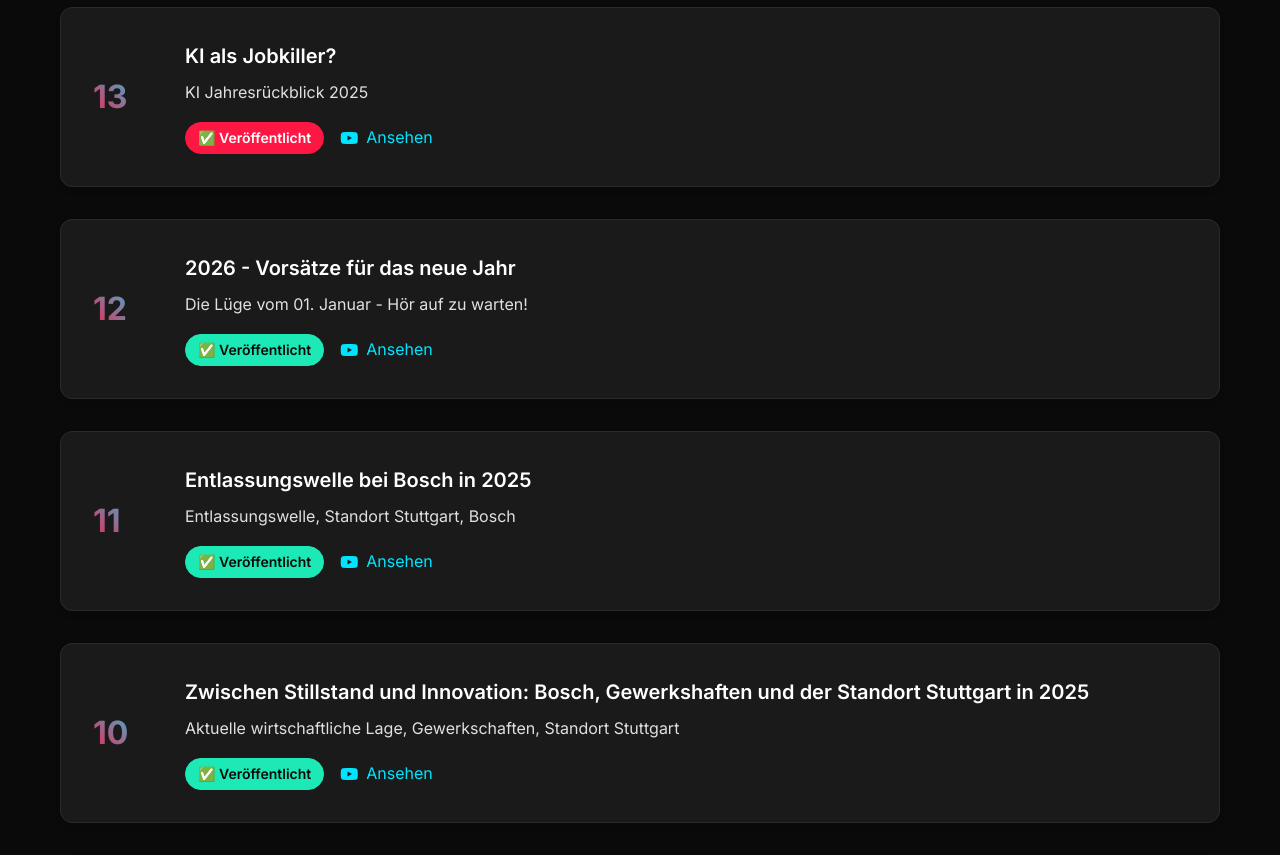
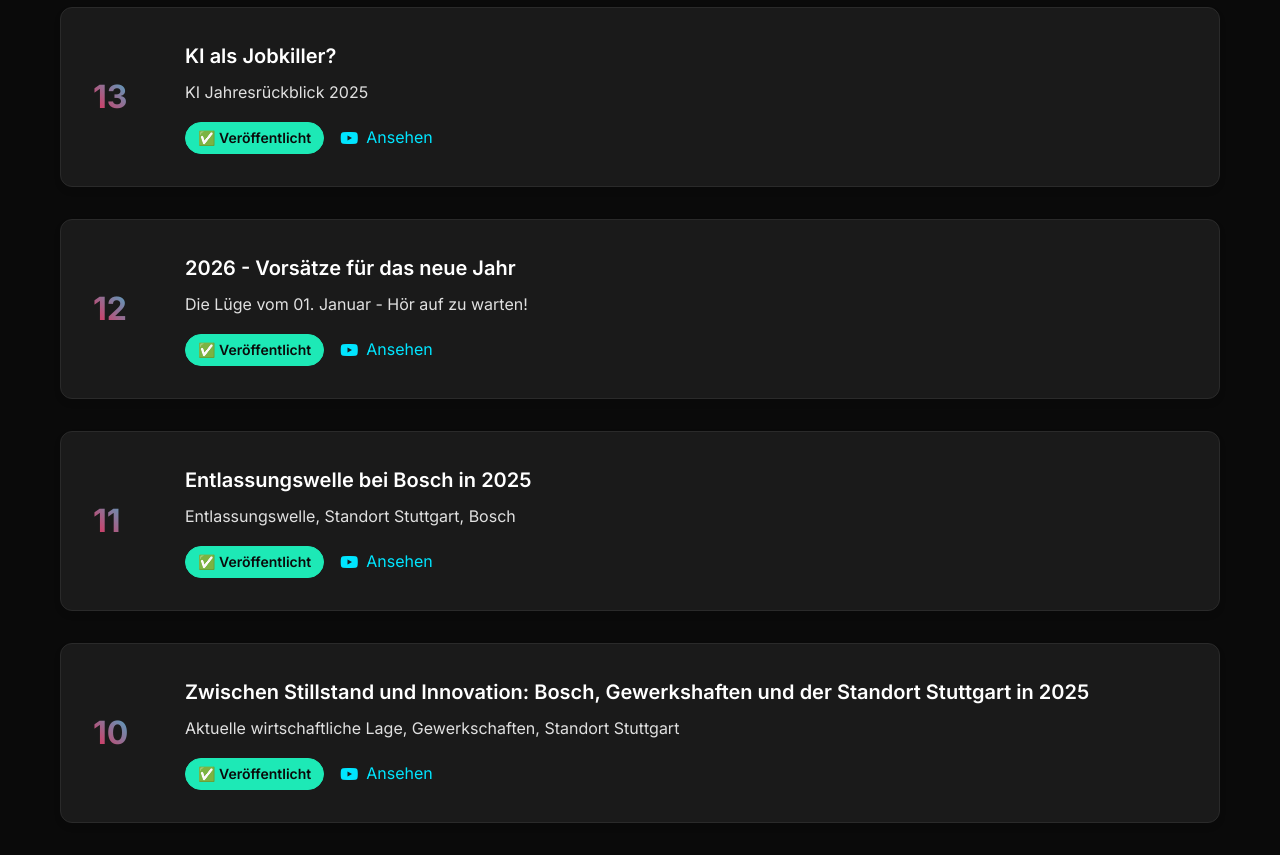
Before and after one commit to akademiker-und-hauptschueler/website, a plain HTML site: page docs/index.html in a window 1280 px wide. Shown: the part 3700-4555 px from the top of the page. Drawn offline with Linux system fonts and the light colour scheme.

Commit message:
updated recorded list
Signed-off-by: Dennis Grewe <dennis.grewe@hs-esslingen.de>

```diff
--- a/docs/index.html
+++ b/docs/index.html
@@ -227,7 +227,7 @@
                         <h3>KI als Jobkiller?</h3>
                         <p>KI Jahresrückblick 2025</p>
                         <div class="episode-status">
-                            <span class="status-badge status-planning">✅ Veröffentlicht</span>
+                            <span class="status-badge status-recorded">✅ Veröffentlicht</span>
                             <a href="https://www.youtube.com/watch?v=K9GkwLkdOgI&t=25s" class="episode-link" target="_blank">
                                 <i class="fab fa-youtube"></i> Ansehen
                             </a>
```
